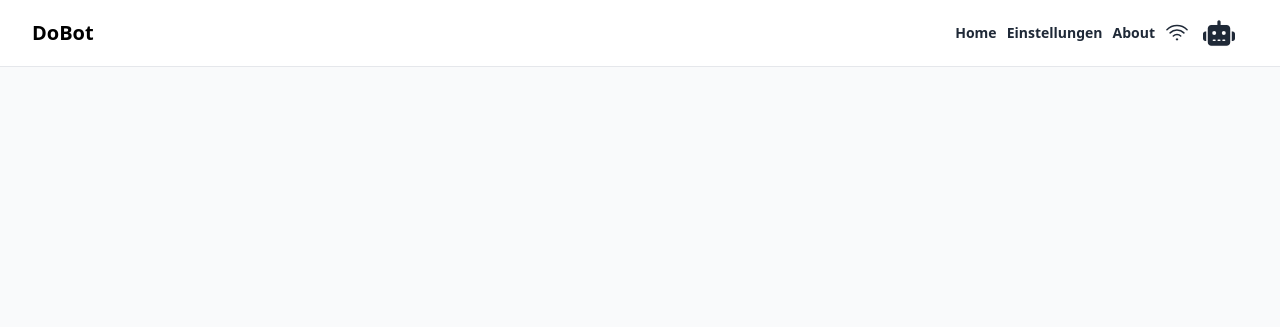
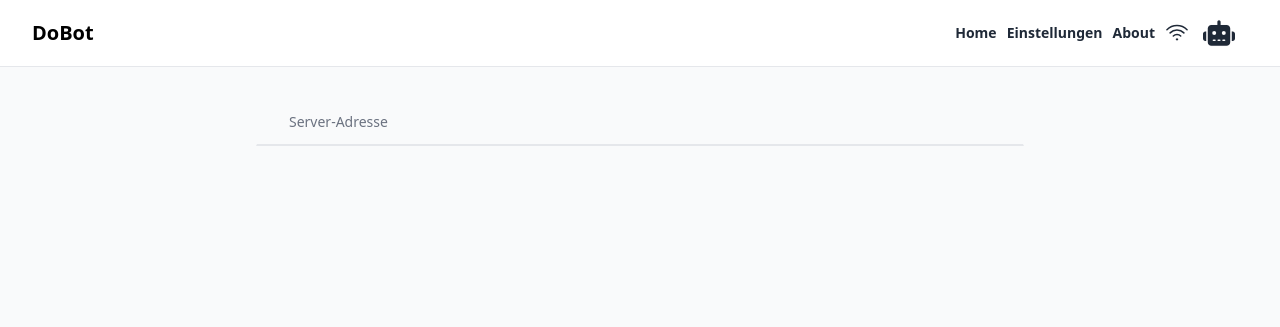
Before and after one commit to PicusMaximus/Industry4Dot0, a Flask app: page /settings in a window 1280 px wide. Shown: the top 327 px of the page. Run offline with Flask 2, Linux system fonts and the light colour scheme; style sheets or scripts are compiled from the project's sources; some libraries are stand-ins or nearby versions.

Commit message:
Added Front-Line Server-Adress in Settings

```diff
--- a/src/DOBOT/templates/settings.html
+++ b/src/DOBOT/templates/settings.html
@@ -17,7 +17,8 @@ Einstellung
 <div class="w-full mt-8">
   <div class="grid content-layout">
     <div class="inner-content flex gap-8 flex-col">
-
+      <label for="settings-server-adresse"  class="sr-only">Server-Adresse</label>
+      <input type="text" id="settings-server-adresse" class="peer py-3 pe-0 ps-8 block w-full bg-transparent border-t-transparent border-b-2 border-x-transparent border-b-gray-200 text-sm focus:border-t-transparent focus:border-x-transparent focus:border-b-blue-500 focus:ring-0 disabled:opacity-50 disabled:pointer-events-none dark:border-b-gray-700 dark:text-gray-400 dark:focus:ring-gray-600 dark:focus:border-b-gray-600" placeholder="Server-Adresse">
     </div>
   </div>
 </div>
```
